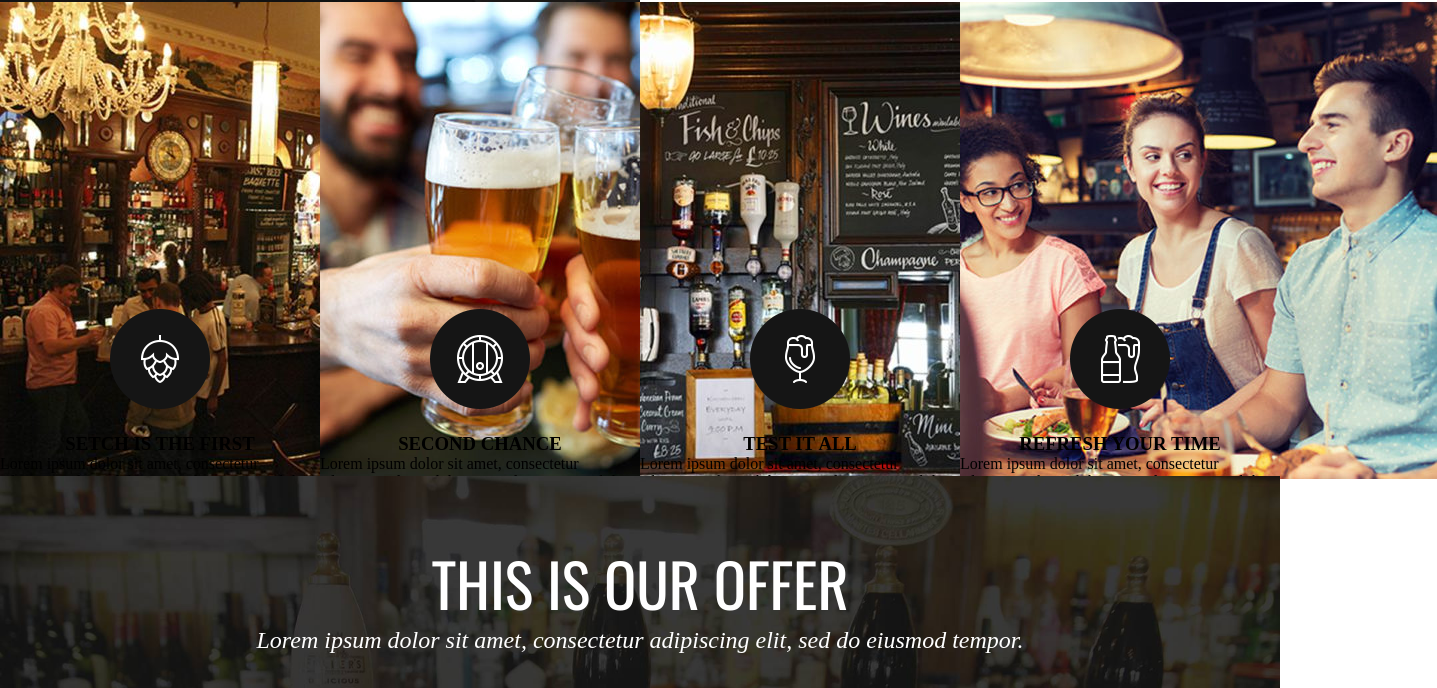
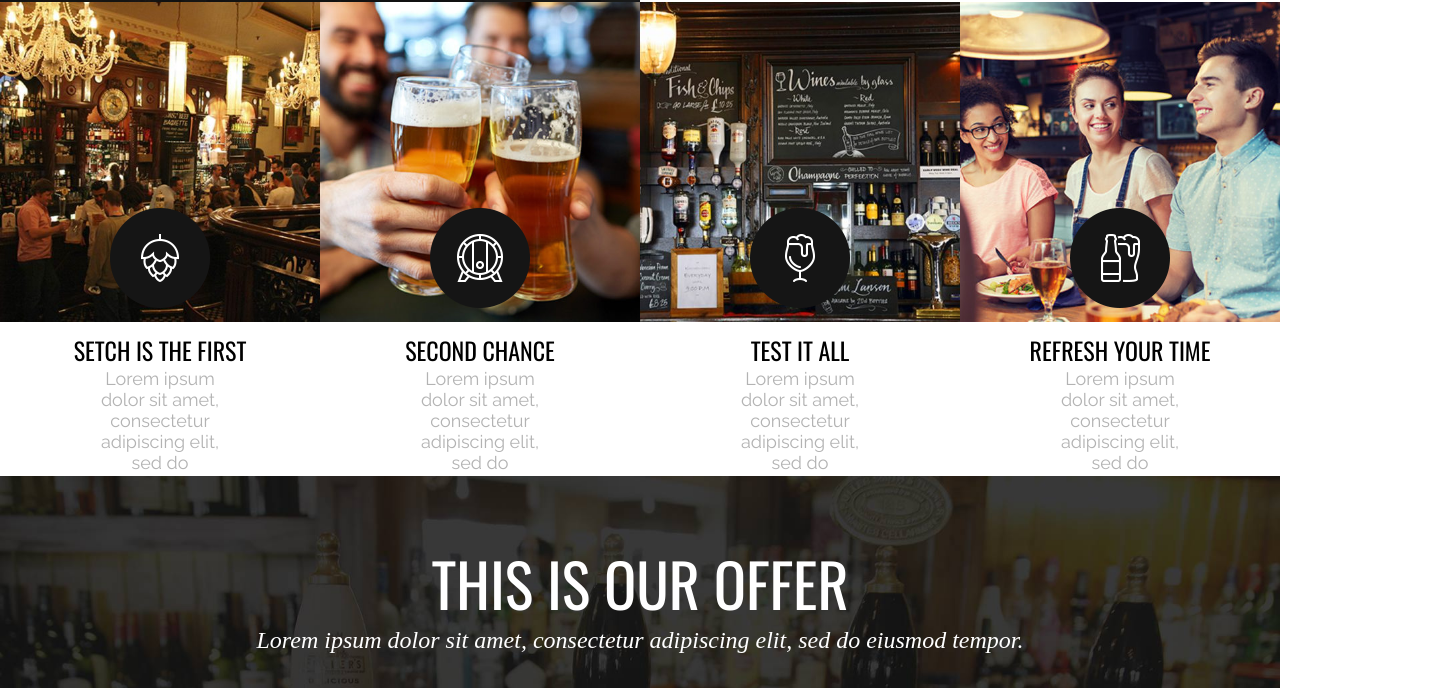
Before and after one commit to Goldorakor/Projet_Beergarden, a plain HTML site: page index.html in a window 1280 px wide. Shown: the part 2318-3006 px from the top of the page, 1437 px wide, since content can reach past the window. Drawn offline with nearby package versions, Linux system fonts and the light colour scheme.

Commit message:
Add files via upload

```diff
--- a/css/style.css
+++ b/css/style.css
@@ -400,20 +400,26 @@ main {
     height: 100%;
 }
 
-.gal > img {
+.gal img {
+    width: 100%; /* nécessaires pour que l'image épouse bien tout le conteneur */
+    height: 100%; /* pareil que ligne au dessus */
      object-fit: cover;
 }
 
 
+/*
 .gal:hover {
     background-color: var(--marron);
     background-size: cover;
+    {}
 }
+*/
 
+/*
 .gal > img:hover {
     display: none;
 }
-
+*/
 
 
 
@@ -438,14 +444,58 @@ main {
     align-items: center;
 }
 
+
 .ikon {
     padding: 20px;
 }
 
 
-.ikon img:hover {
+.ikon:hover {
     background-color: var(--marron);
+    border-radius: 50%;
 }
+
+
+.ikon:hover + h3 { /* pour cibler le <h3> qui suit directement .ikon quand .ikon est survolé */
+    color: var(--marron); /* Le texte du titre devient marron */
+}
+
+/*
+
+.ikon:hover -> quand la souris passe sur l'élément ayant la classe ikon.
++ h3 (sélecteur CSS adjacent) -> appliquer le style au premier élément <h3> qui vient juste après l'élément .ikon dans le HTML.
+!!! Ce sélecteur fonctionne uniquement si <h3> est directement après .ikon dans la structure HTML, sans aucun autre élément entre les deux. !!!
+
+*/
+
+
+
+.carte h3 {
+    color: var(--noir);
+    font-family: "Oswald", sans-serif;
+    font-optical-sizing: auto;
+    font-weight: 400;
+    font-style: normal;
+
+    font-size: var(--taille4);
+}
+
+.carte p {
+    color: var(--gris);
+    padding-top: 0px;
+    padding-bottom: 10px;
+    padding-left: 100px;
+    padding-right: 100px;
+
+    font-family: "Raleway", sans-serif;
+    font-optical-sizing: auto;
+    font-weight: 400;
+    font-style: normal;
+
+    font-size: var(--taille7);
+    text-align: center;
+}
+
 
 
 #paralaxe {
```
Also changed, not shown: index.html (+1 -1 lines).
